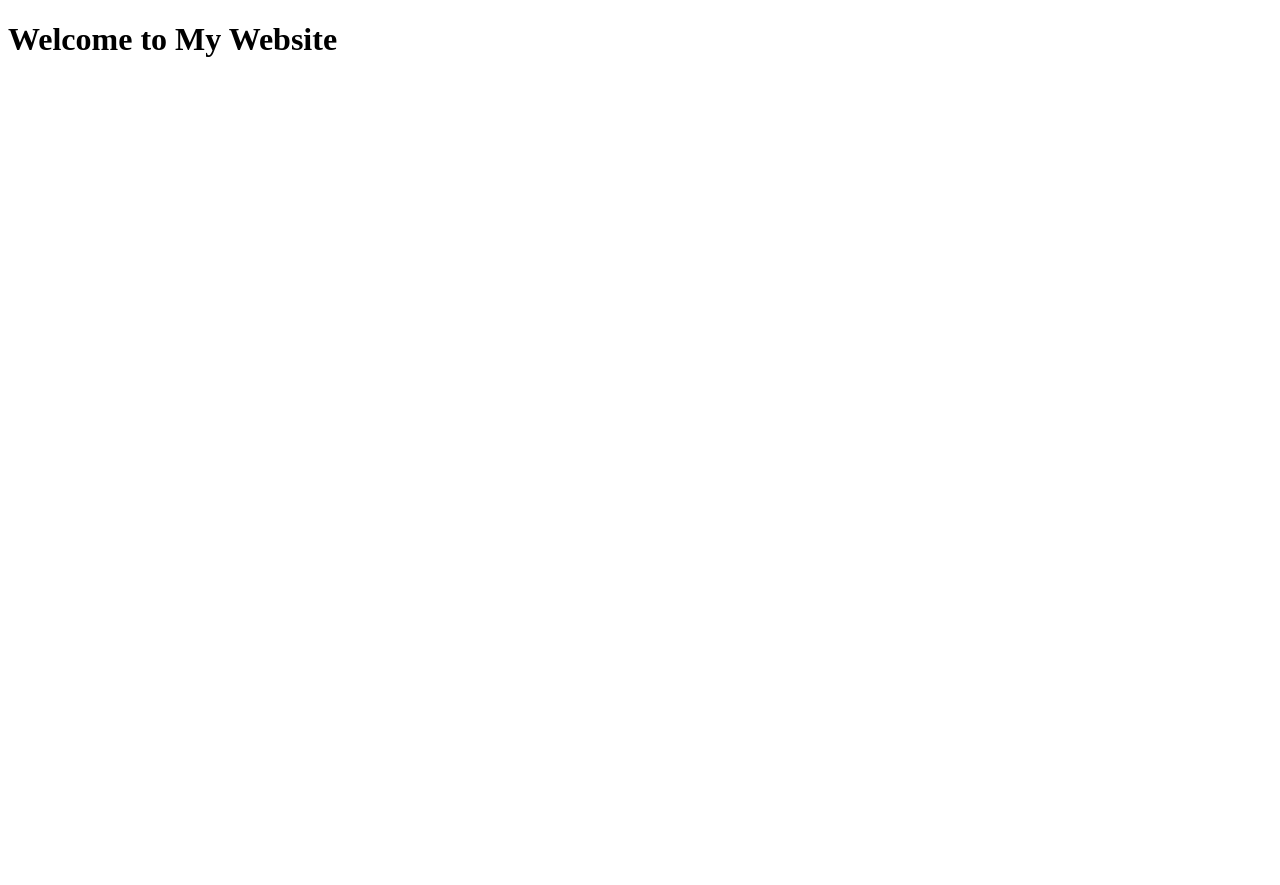
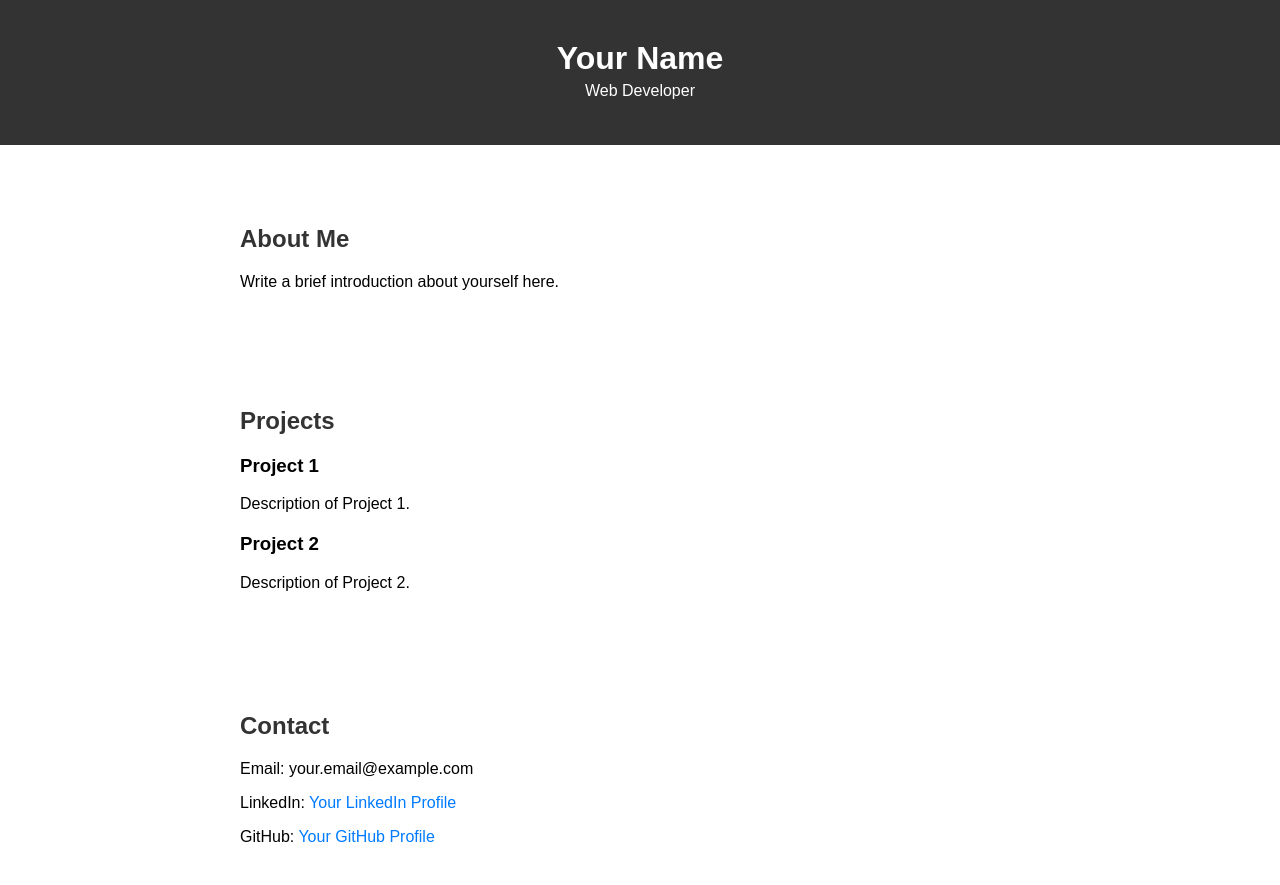
Before and after one commit to mobashhirkhan/mobashhirkhan.github.io, a plain HTML site: page index.html in a window 1280 px wide. Before the commit the page ends 800 px from the top, so only its background shows below. Drawn offline with Linux system fonts and the light colour scheme.

Commit message:
testing template

```diff
--- a/index.html
+++ b/index.html
@@ -1,4 +1,4 @@
-<!DOCTYPE html>
+<!-- <!DOCTYPE html>
 <html lang="en">
   <head>
     <meta charset="UTF-8">
@@ -12,6 +12,58 @@
     <main>
         <h1>Welcome to My Website</h1>
     </main>
-	<!-- <script src="index.js"></script> -->
+	<script src="index.js"></script>
   </body>
+</html> -->
+
+<!DOCTYPE html>
+<html lang="en">
+
+<head>
+    <meta charset="UTF-8">
+    <meta name="viewport" content="width=device-width, initial-scale=1.0">
+    <link rel="stylesheet" href="style.css">
+    <title>Your Name - Portfolio</title>
+</head>
+
+<body>
+    <header>
+        <div class="container">
+            <h1>Your Name</h1>
+            <p>Web Developer</p>
+        </div>
+    </header>
+
+    <section id="about">
+        <div class="container">
+            <h2>About Me</h2>
+            <p>Write a brief introduction about yourself here.</p>
+        </div>
+    </section>
+
+    <section id="projects">
+        <div class="container">
+            <h2>Projects</h2>
+            <div class="project">
+                <h3>Project 1</h3>
+                <p>Description of Project 1.</p>
+            </div>
+            <div class="project">
+                <h3>Project 2</h3>
+                <p>Description of Project 2.</p>
+            </div>
+            <!-- Add more projects as needed -->
+        </div>
+    </section>
+
+    <section id="contact">
+        <div class="container">
+            <h2>Contact</h2>
+            <p>Email: your.email@example.com</p>
+            <p>LinkedIn: <a href="https://www.linkedin.com/in/your-profile">Your LinkedIn Profile</a></p>
+            <p>GitHub: <a href="https://github.com/yourusername">Your GitHub Profile</a></p>
+        </div>
+    </section>
+</body>
+
 </html>
--- a/style.css
+++ b/style.css
@@ -0,0 +1,48 @@
+body {
+    font-family: 'Arial', sans-serif;
+    margin: 0;
+    padding: 0;
+    box-sizing: border-box;
+}
+
+.container {
+    max-width: 800px;
+    margin: 0 auto;
+    padding: 20px;
+}
+
+header {
+    background-color: #333;
+    color: #fff;
+    text-align: center;
+    padding: 20px 0;
+}
+
+header h1 {
+    margin: 0;
+}
+
+header p {
+    margin: 5px 0;
+}
+
+section {
+    margin: 40px 0;
+}
+
+h2 {
+    color: #333;
+}
+
+.project {
+    margin-bottom: 20px;
+}
+
+a {
+    color: #007BFF;
+    text-decoration: none;
+}
+
+a:hover {
+    text-decoration: underline;
+}
```
